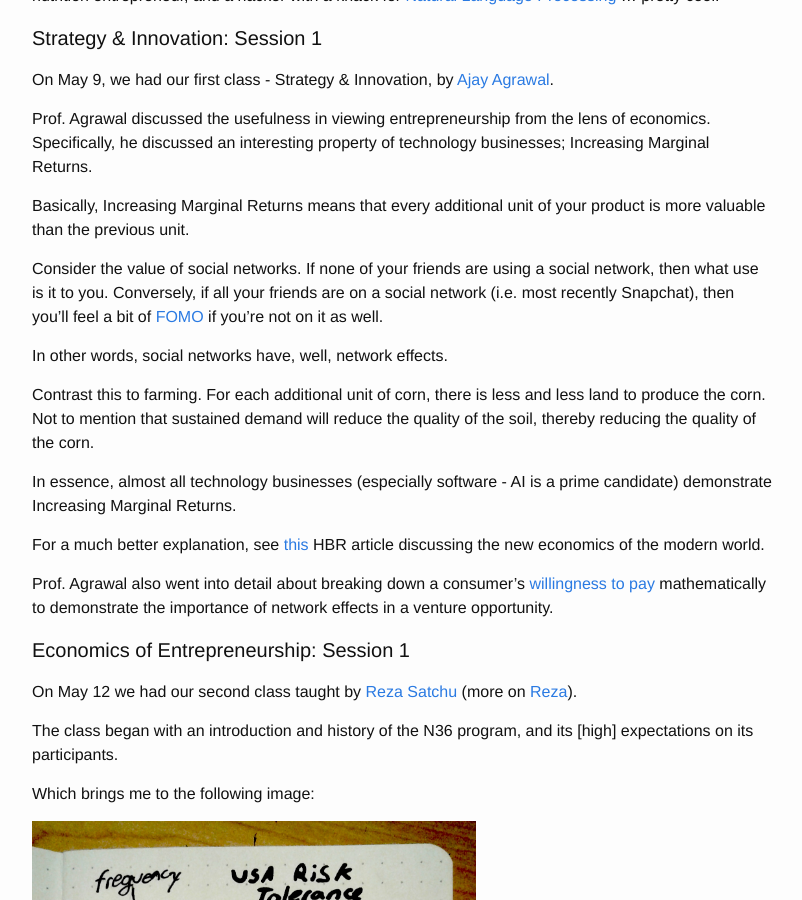
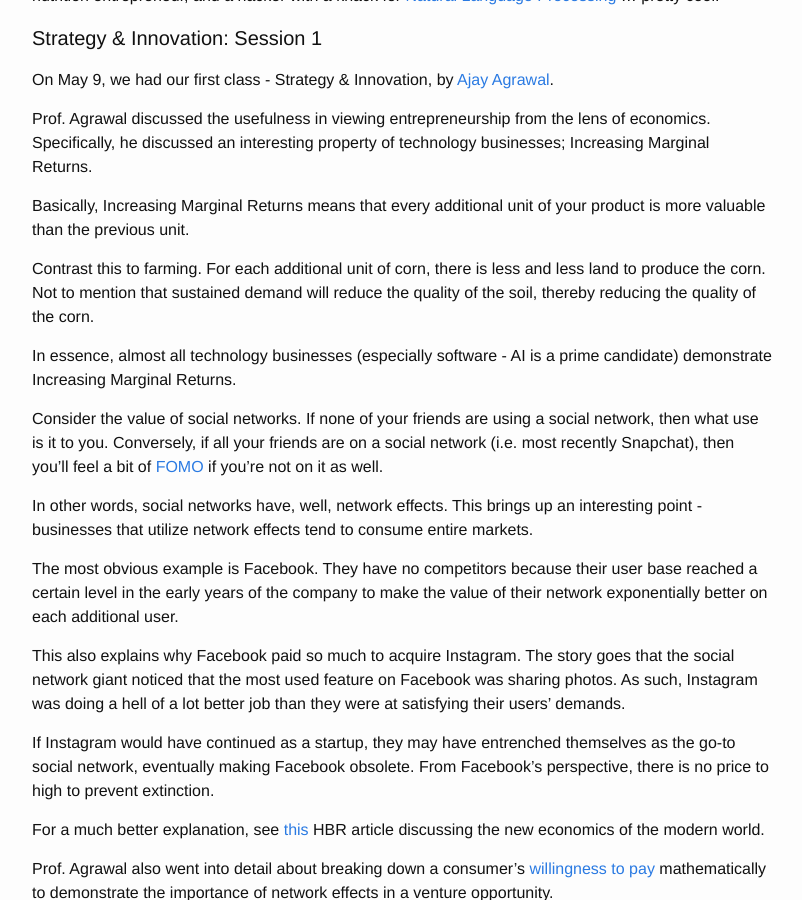
Before and after one commit to gDelgado14/gDelgado14.github.io, a Jekyll site: the page built from n36/index.md, in a window 1280 px wide and 900 px high, scrolled down 1838 px. Shown: the whole window, without its empty margins (238-1040 px from the left). Built offline with Jekyll 4.4.1, drawn with Linux system fonts in a browser that asks for light colours; some of the changed text lies outside the part shown.

Commit message:
small changes to blog post

```diff
--- a/n36/index.md
+++ b/n36/index.md
@@ -17,7 +17,6 @@
 Phase 2 brings all Next 36ers to Toronto from May until August for an intensive training program taught by seasoned entrepreneurs and renowned academics in the field of technology and innovation. Of course, the primary goal is still to continue developing your venture throughout the training program. The idea is that you apply what you learn in class directly to your venture so as to increase the company's chances of success.
 
 Throughout the entire program there are opportunities to raise up to $50,000 based on progress, traction, and other metrics.
-
 
 ---
 
@@ -59,13 +58,19 @@
 
 Basically, Increasing Marginal Returns means that every additional unit of your product is more valuable than the previous unit.
 
-Consider the value of social networks. If none of your friends are using a social network, then what use is it to you. Conversely, if all your friends are on a social network (i.e. most recently Snapchat), then you'll feel a bit of [FOMO](https://www.google.ca/search?q=fomo&oq=fomo&aqs=chrome..69i57j69i60l4j69i59.479j0j1&sourceid=chrome&ie=UTF-8) if you're not on it as well.
-
-In other words, social networks have, well, network effects.
-
 Contrast this to farming. For each additional unit of corn, there is less and less land to produce the corn. Not to mention that sustained demand will reduce the quality of the soil, thereby reducing the quality of the corn.
 
 In essence, almost all technology businesses (especially software - AI is a prime candidate) demonstrate Increasing Marginal Returns.
+
+Consider the value of social networks. If none of your friends are using a social network, then what use is it to you. Conversely, if all your friends are on a social network (i.e. most recently Snapchat), then you'll feel a bit of [FOMO](https://www.google.ca/search?q=fomo&oq=fomo&aqs=chrome..69i57j69i60l4j69i59.479j0j1&sourceid=chrome&ie=UTF-8) if you're not on it as well.
+
+In other words, social networks have, well, network effects. This brings up an interesting point - businesses that utilize network effects tend to consume entire markets.
+
+The most obvious example is Facebook. They have no competitors because their user base reached a certain level in the early years of the company to make the value of their network exponentially better on each additional user.
+
+This also explains why Facebook paid so much to acquire Instagram. The story goes that the social network giant noticed that the most used feature on Facebook was sharing photos. As such, Instagram was doing a hell of a lot better job than they were at satisfying their users' demands.
+
+If Instagram would have continued as a startup, they may have entrenched themselves as the go-to social network, eventually making Facebook obsolete. From Facebook's perspective, there is no price to high to prevent extinction.
 
 For a much better explanation, see [this](https://hbr.org/1996/07/increasing-returns-and-the-new-world-of-business) HBR article discussing the new economics of the modern world.
 
@@ -89,7 +94,7 @@
 
 Now, I'm not here to say whether this is factually true or not - that's besides the point. But it is a rather intriguing proposition. And perhaps this is the reason that most massively influential companies come out of the United States and not Canada. And if that's the case, why not try and do something about it by taking on bigger risks?
 
-The world is our Oyster, Canada.
+Obviously there are other variables at play such as bigger financial penalties for bankruptcy in Canada vs U.S. and . Regardless, the world is our Oyster, Canada.
 
 ---
 
```
